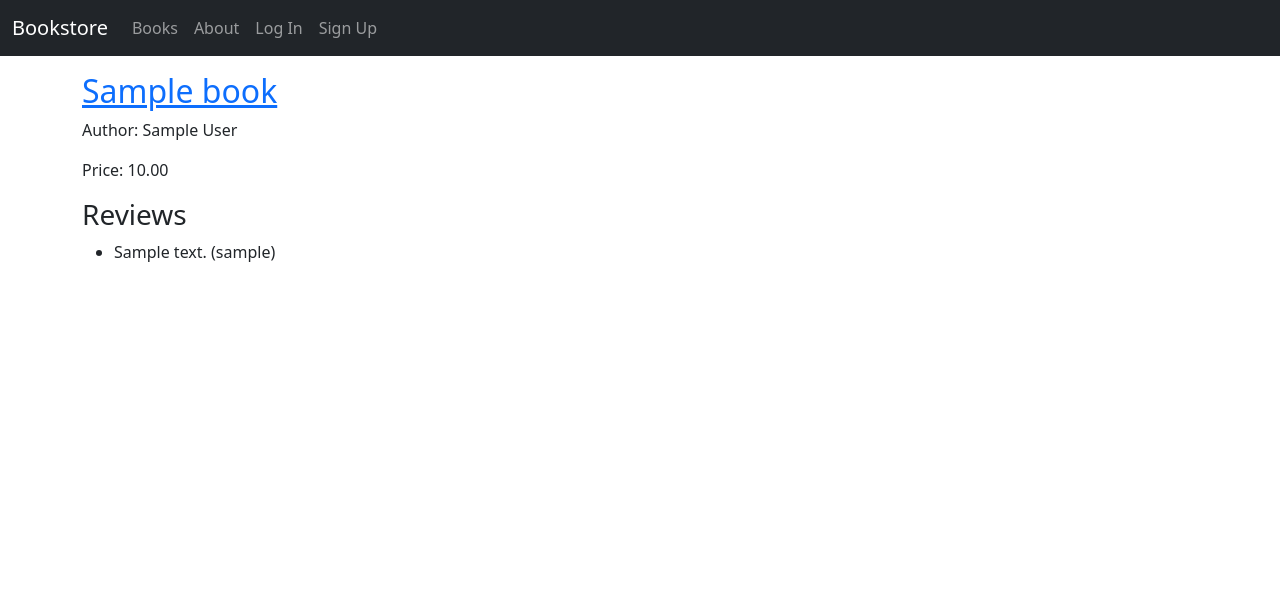
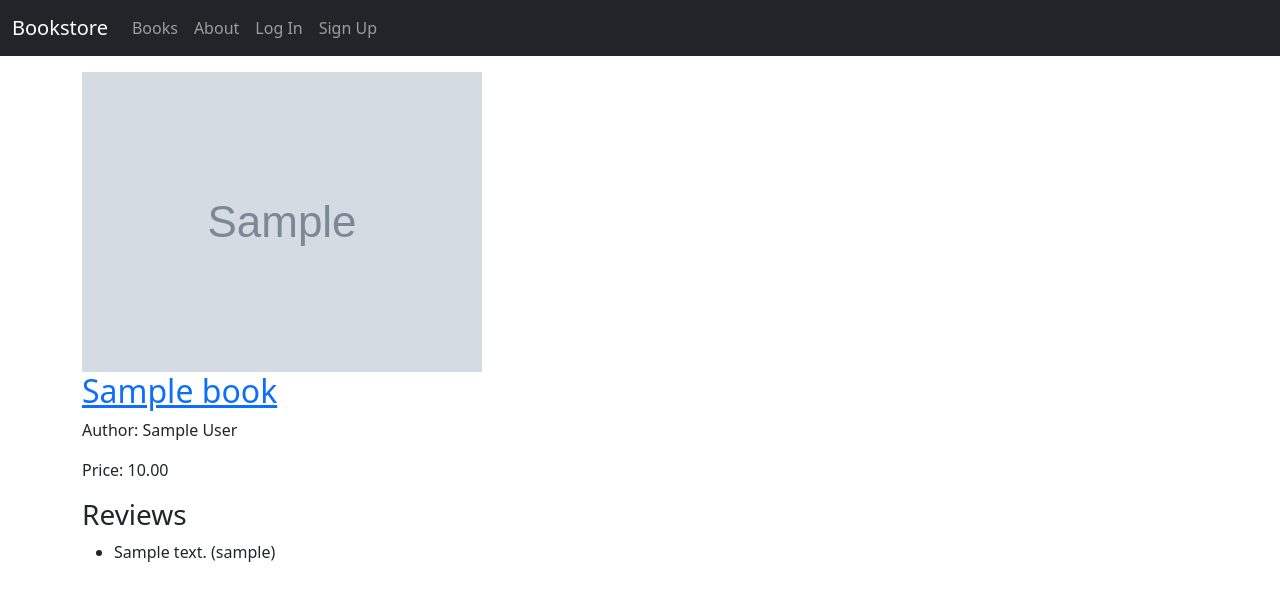
Before and after one commit to mostafanasser2000/Book-Store, a Django app: page /books/00000000-0000-0000-0000-000000000001/ in a window 1280 px wide. Shown: the top 612 px of the page. Run offline with Django 5.2, Linux system fonts and the light colour scheme; tables that the repository leaves empty hold one stand-in row (values such as "Sample post"); grey boxes marked "Sample" are stand-in pictures; parts of the project's set-up code (start-up, migrations or seed data) failed here and were passed over.

Commit message:
add cover for book

```diff
--- a/books/templates/books/book_detail.html
+++ b/books/templates/books/book_detail.html
@@ -2,6 +2,9 @@
 {% block title %}{{ book.title }}{% endblock title %}
 {% block content %}
 <div class="book-detail">
+    {% if book.cover %}
+    <img class="bookcover" src="{{ book.cover.url}}" alt="{{ book.title }}">
+    {% endif %}
 <h2><a href="">{{ book.title }}</a></h2>
 <p>Author: {{ book.author }}</p>
 <p>Price: {{ book.price }}</p>
```
